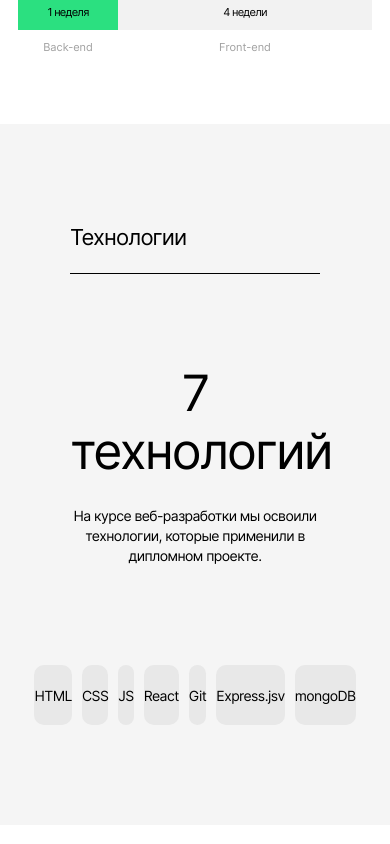
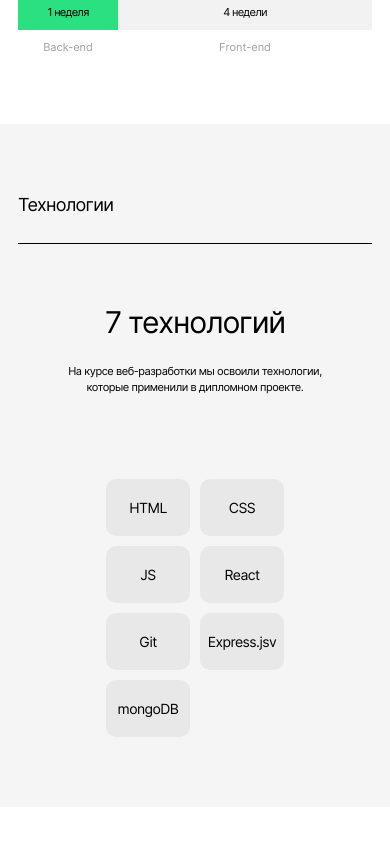
Before and after one commit to LeisanMingalieva/movies-explorer-frontend, a React (Create React App) app: page / in a window 390 px wide. Shown: the part 1180-2024 px from the top of the page. Built offline with nearby package versions, Linux system fonts and the light colour scheme.

Commit message:
fix Techs component to adaptiv

```diff
--- a/src/components/Techs/Techs.css
+++ b/src/components/Techs/Techs.css
@@ -47,7 +47,7 @@
     gap: 10px;
     justify-content: center;
     padding: 100px 0 0;
-    margin: 0;
+    margin: 0 auto;
     align-items: center;
 }
 
@@ -65,5 +65,84 @@
     display: flex;
     justify-content: center;
     align-items: center;
+}
 
+@media (max-width: 768px) {
+    .techs {
+        padding: 90px 50px 90px;
+    }
+
+    .techs__content-title {
+        padding: 80px 0 0;
+    }
+
+    .techs__content-text {
+        font-size: 12px;
+        line-height: 150%;
+        letter-spacing: -0.48px;
+        padding: 22px 0 0;
+    }
+
+    .techs__content-items {
+        padding: 83px 0 0;
+    }
 }
+
+@media (max-width: 460px) {
+    .techs {
+        padding: 70px 18px;
+    }
+
+    .techs__content-title {
+        padding: 60px 0 0;
+    }
+
+    .techs__content-text {
+        font-size: 12px;
+        line-height: 150%;
+        letter-spacing: -0.48px;
+        padding: 22px 0 0;
+    }
+
+    .techs__content-items {
+        padding: 83px 0 0;
+    }
+
+    .techs__title {
+        font-size: 18px;
+        letter-spacing: -0.72px;
+        padding: 0 0 28px 0;
+    }
+
+    .techs__content-title {
+        padding: 60px 0 0;
+        font-size: 30px;
+        line-height: normal;
+        letter-spacing: -1.2px;
+    }
+
+    .techs__content-text {
+        font-size: 11px;
+        line-height: 145.455%;
+        letter-spacing: -0.44px;
+        padding: 24px 0 0;
+        max-width: 292px;
+    }
+
+    .techs__content-items {
+        row-gap: 10px;
+        column-gap: 10px;
+        width: 178px;
+        flex-wrap: wrap;
+        justify-content: start;
+    }
+
+    .techs__content-item {
+        width: 84px;
+        height: 57px;
+    }
+
+    .techs__content-item:last-child {
+        margin: 0;
+    }
+}
```
